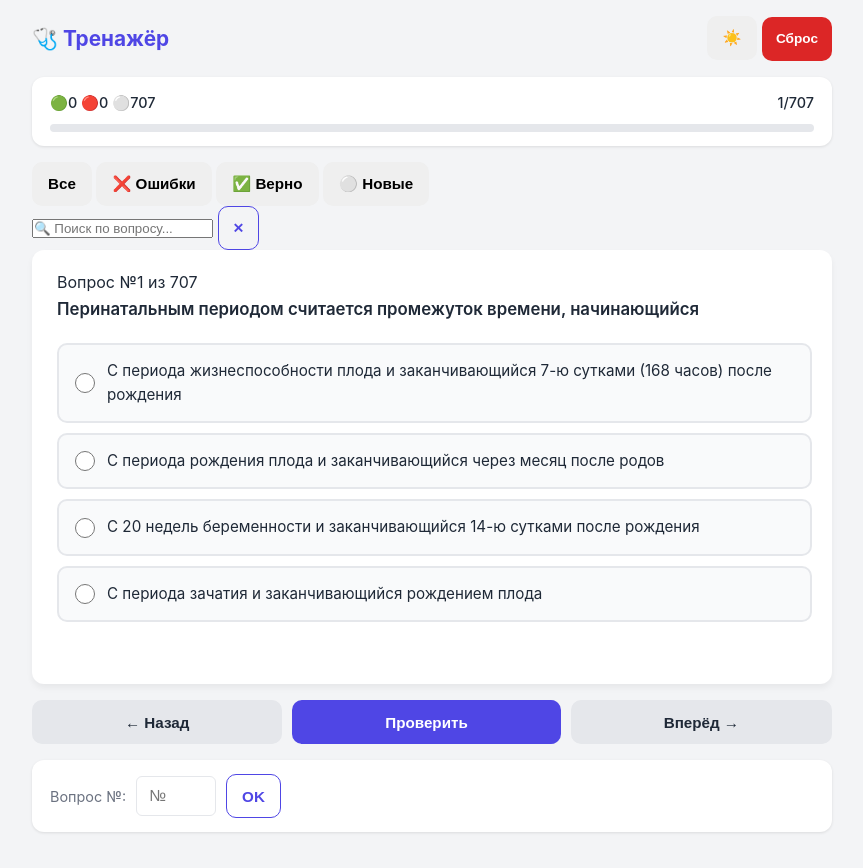
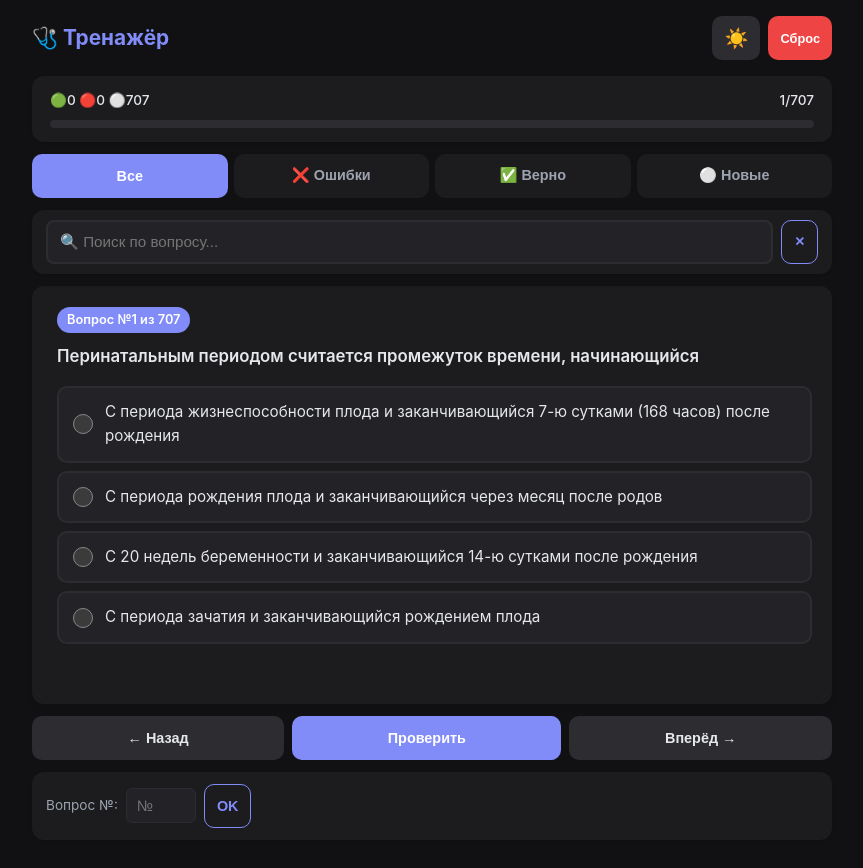
Before and after one commit to Yavaland/med-trainer, a plain HTML site: page index.html in a window 1280 px wide. Both pictures are taken after a click on the button "Тема". Shown: the whole page, without its empty margins (208-1071 px from the left). Drawn offline with Linux system fonts and the light colour scheme.

Commit message:
Update style.css

```diff
--- a/style.css
+++ b/style.css
@@ -10,8 +10,36 @@
     --text: #1f2937;
     --text-muted: #6b7280;
     --border: #e5e7eb;
+    --answer-bg: #f9fafb;
+    --answer-hover: #eef2ff;
     --radius: 12px;
+    --highlight: #fef08a;
 }
+
+[data-theme="dark"] {
+    --primary: #818cf8;
+    --primary-hover: #6366f1;
+    --success: #22c55e;
+    --success-bg: #14532d;
+    --danger: #ef4444;
+    --danger-bg: #7f1d1d;
+    --bg: #111113;
+    --card-bg: #1c1c1f;
+    --text: #e5e7eb;
+    --text-muted: #9ca3af;
+    --border: #2d2d31;
+    --answer-bg: #232327;
+    --answer-hover: #2a2a30;
+    --highlight: #854d0e;
+}
+
+[data-theme="dark"] body { color-scheme: dark; }
+[data-theme="dark"] .btn-secondary { background-color: #2d2d31; color: var(--text); }
+[data-theme="dark"] .btn-secondary:hover { background-color: #3a3a40; }
+[data-theme="dark"] .jump-panel input,
+[data-theme="dark"] .search-panel input { background-color: #232327; color: var(--text); border-color: var(--border); }
+[data-theme="dark"] .highlight { color: #fff; }
+[data-theme="dark"] .btn-theme { background-color: #2d2d31; color: #fbbf24; }
 
 * {
     box-sizing: border-box;
@@ -31,13 +59,13 @@ body {
     color: var(--text);
     line-height: 1.6;
     padding: 16px;
+    padding-top: max(16px, env(safe-area-inset-top));
+    padding-bottom: max(16px, env(safe-area-inset-bottom));
     min-height: 100vh;
+    transition: background-color 0.3s, color 0.3s;
 }
 
-.app-container {
-    max-width: 800px;
-    margin: 0 auto;
-}
+.app-container { max-width: 800px; margin: 0 auto; }
 
 .app-header {
     display: flex;
@@ -46,25 +74,24 @@ body {
     margin-bottom: 16px;
     gap: 10px;
 }
-.app-header h1 {
-    font-size: 1.3rem;
-    color: var(--primary);
-}
+.app-header h1 { font-size: 1.3rem; color: var(--primary); }
+.header-buttons { display: flex; gap: 8px; align-items: center; }
 
 .stats-panel {
     background: var(--card-bg);
     padding: 14px 18px;
     border-radius: var(--radius);
     box-shadow: 0 1px 3px rgba(0,0,0,0.1);
-    margin-bottom: 16px;
+    margin-bottom: 12px;
 }
 .stats-text {
-    font-size: 0.9rem;
+    font-size: 0.85rem;
     font-weight: 500;
-    margin-bottom: 10px;
+    margin-bottom: 8px;
     display: flex;
     justify-content: space-between;
     gap: 8px;
+    flex-wrap: wrap;
 }
 .progress-bar-container {
     width: 100%;
@@ -80,49 +107,106 @@ body {
     transition: width 0.4s ease;
 }
 
+.filter-panel {
+    display: flex;
+    gap: 6px;
+    margin-bottom: 12px;
+    flex-wrap: wrap;
+}
+.btn-filter {
+    flex: 1;
+    min-width: 70px;
+    padding: 8px 10px;
+    background-color: var(--card-bg);
+    border: 2px solid var(--border);
+    border-radius: 8px;
+    font-size: 0.8rem;
+    font-weight: 600;
+    color: var(--text-muted);
+    cursor: pointer;
+    transition: all 0.2s;
+}
+.btn-filter:hover { border-color: var(--primary); color: var(--primary); }
+.btn-filter.active {
+    background-color: var(--primary);
+    border-color: var(--primary);
+    color: white;
+}
+
+.search-panel {
+    display: flex;
+    gap: 8px;
+    margin-bottom: 12px;
+    background: var(--card-bg);
+    padding: 10px 14px;
+    border-radius: var(--radius);
+    box-shadow: 0 1px 3px rgba(0,0,0,0.1);
+}
+.search-panel input {
+    flex: 1;
+    padding: 10px 12px;
+    border: 2px solid var(--border);
+    border-radius: 8px;
+    font-size: 0.95rem;
+    outline: none;
+    background-color: var(--card-bg);
+    color: var(--text);
+    transition: border-color 0.2s;
+}
+.search-panel input:focus { border-color: var(--primary); }
+
 .question-card {
     background: var(--card-bg);
     padding: 20px;
     border-radius: var(--radius);
     box-shadow: 0 4px 6px rgba(0,0,0,0.05);
-    margin-bottom: 16px;
+    margin-bottom: 12px;
     border-left: 5px solid transparent;
     transition: all 0.3s ease;
 }
-.question-card.success {
-    border-left-color: var(--success);
-    background-color: var(--success-bg);
-}
-.question-card.error {
-    border-left-color: var(--danger);
-    background-color: var(--danger-bg);
-}
+.question-card.success { border-left-color: var(--success); background-color: var(--success-bg); }
+.question-card.error { border-left-color: var(--danger); background-color: var(--danger-bg); }
 
 .fade-enter { opacity: 0; transform: translateY(10px); }
-.fade-enter-active {
-    opacity: 1;
-    transform: translateY(0);
-    transition: opacity 0.3s, transform 0.3s;
+.fade-enter-active { opacity: 1; transform: translateY(0); transition: opacity 0.3s, transform 0.3s; }
+
+.question-number {
+    display: inline-block;
+    background-color: var(--primary);
+    color: white;
+    padding: 3px 10px;
+    border-radius: 20px;
+    font-size: 0.8rem;
+    font-weight: 600;
+    margin-bottom: 10px;
+}
+.filter-info {
+    font-size: 0.8rem;
+    color: var(--text-muted);
+    margin-bottom: 8px;
 }
 
 .question-text {
     font-size: 1.05rem;
     font-weight: 600;
-    margin-bottom: 20px;
+    margin-bottom: 16px;
     white-space: pre-wrap;
 }
 
-.answers-list {
-    display: flex;
-    flex-direction: column;
-    gap: 10px;
+.highlight {
+    background-color: var(--highlight);
+    padding: 1px 3px;
+    border-radius: 3px;
+    font-weight: 700;
 }
+
+.answers-list { display: flex; flex-direction: column; gap: 8px; }
 .answers-list label {
     display: flex;
     align-items: center;
     gap: 12px;
-    padding: 14px 16px;
-    background-color: #f9fafb;
+    padding: 12px 14px;
+    background-color: var(--answer-bg);
     border: 2px solid var(--border);
     border-radius: 10px;
     cursor: pointer;
@@ -130,136 +214,80 @@ body {
     font-size: 0.95rem;
     min-height: 48px;
 }
-.answers-list label:hover {
-    background-color: #eef2ff;
-    border-color: var(--primary);
-}
+.answers-list label:hover { background-color: var(--answer-hover); border-color: var(--primary); }
 .answers-list input[type="radio"],
 .answers-list input[type="checkbox"] {
-    width: 20px;
-    height: 20px;
-    min-width: 20px;
-    accent-color: var(--primary);
-    cursor: pointer;
+    width: 20px; height: 20px; min-width: 20px;
+    accent-color: var(--primary); cursor: pointer;
 }
-.answers-list label.correct {
-    background-color: var(--success-bg) !important;
-    border-color: var(--success) !important;
-    font-weight: 500;
-}
-.answers-list label.wrong {
-    background-color: var(--danger-bg) !important;
-    border-color: var(--danger) !important;
-}
+.answers-list label.correct { background-color: var(--success-bg) !important; border-color: var(--success) !important; font-weight: 500; }
+.answers-list label.wrong { background-color: var(--danger-bg) !important; border-color: var(--danger) !important; }
 
 .result-message {
-    margin-top: 18px;
+    margin-top: 16px;
     font-size: 1.05rem;
     font-weight: 700;
     text-align: center;
     min-height: 24px;
 }
 
-.controls {
-    display: flex;
-    justify-content: space-between;
-    gap: 10px;
-    margin-bottom: 16px;
-}
+.controls { display: flex; justify-content: space-between; gap: 8px; margin-bottom: 12px; }
 
 .jump-panel {
     display: flex;
     align-items: center;
-    gap: 10px;
+    gap: 8px;
     background: var(--card-bg);
-    padding: 14px 18px;
+    padding: 12px 14px;
     border-radius: var(--radius);
     box-shadow: 0 1px 3px rgba(0,0,0,0.1);
-    margin-bottom: 16px;
+    margin-bottom: 12px;
     flex-wrap: wrap;
 }
-.jump-panel label {
-    font-size: 0.9rem;
-    color: var(--text-muted);
-}
+.jump-panel label { font-size: 0.85rem; color: var(--text-muted); }
 .jump-panel input {
-    width: 80px;
-    padding: 10px 12px;
-    border: 1px solid var(--border);
-    border-radius: 6px;
-    font-size: 1rem;
-    outline: none;
+    width: 70px; padding: 8px 10px;
+    border: 1px solid var(--border); border-radius: 6px;
+    font-size: 0.95rem; outline: none;
+    background-color: var(--card-bg); color: var(--text);
 }
 .jump-panel input:focus { border-color: var(--primary); }
 
-.hotkeys-hint {
-    text-align: center;
-    font-size: 0.8rem;
-    color: var(--text-muted);
-    padding: 10px;
-    display: none;
-}
-kbd {
-    background-color: #f3f4f6;
-    border: 1px solid #d1d5db;
-    border-radius: 4px;
-    padding: 2px 6px;
-    font-family: monospace;
-    font-size: 0.8rem;
-}
-
 .btn {
-    padding: 12px 16px;
-    border: none;
-    border-radius: 10px;
-    font-size: 0.95rem;
-    font-weight: 600;
-    cursor: pointer;
+    padding: 10px 14px; border: none; border-radius: 10px;
+    font-size: 0.9rem; font-weight: 600; cursor: pointer;
     transition: all 0.2s;
-    display: inline-flex;
-    align-items: center;
-    justify-content: center;
-    min-height: 44px;
-    user-select: none;
+    display: inline-flex; align-items: center; justify-content: center;
+    min-height: 44px; user-select: none;
 }
 .btn:active { transform: scale(0.97); }
-.btn-primary {
-    background-color: var(--primary);
-    color: white;
-    flex-grow: 1;
+.btn-primary { background-color: var(--primary); color: white; flex-grow: 1; }
+.btn-primary:hover { background-color: var(--primary-hover); }
+.btn-secondary { background-color: var(--border); color: var(--text); flex-grow: 1; }
+.btn-secondary:hover { background-color: #d1d5db; }
+.btn-danger { background-color: var(--danger); color: white; }
+.btn-danger:hover { background-color: #b91c1c; }
+.btn-outline { background: transparent; border: 1px solid var(--primary); color: var(--primary); padding: 8px 12px; }
+.btn-outline:hover { background-color: var(--primary); color: white; }
+.btn-sm { padding: 6px 12px; font-size: 0.8rem; }
+.btn-theme {
+    background-color: var(--border); color: #f59e0b;
+    padding: 6px 12px; font-size: 1.2rem;
+    min-height: 44px; min-width: 44px; border-radius: 10px;
 }
-.btn-primary:hover, .btn-primary:active { background-color: var(--primary-hover); }
-.btn-secondary {
-    background-color: var(--border);
-    color: var(--text);
-    flex-grow: 1;
-}
-.btn-secondary:hover, .btn-secondary:active { background-color: #d1d5db; }
-.btn-danger {
-    background-color: var(--danger);
-    color: white;
-}
-.btn-danger:hover, .btn-danger:active { background-color: #b91c1c; }
-.btn-outline {
-    background-color: transparent;
-    border: 1px solid var(--primary);
-    color: var(--primary);
-    padding: 10px 15px;
-}
-.btn-outline:hover, .btn-outline:active {
-    background-color: var(--primary);
-    color: white;
-}
-.btn-sm {
-    padding: 8px 14px;
-    font-size: 0.85rem;
-}
+.btn-theme:hover { transform: rotate(20deg); }
+
+.no-results { text-align: center; padding: 40px 20px; color: var(--text-muted); }
+.no-results-icon { font-size: 3rem; margin-bottom: 10px; }
 
 @media (max-width: 600px) {
     body { padding: 10px; }
     .question-card { padding: 16px; }
     .question-text { font-size: 1rem; }
-    .btn { font-size: 0.9rem; padding: 10px; }
+    .btn { font-size: 0.85rem; padding: 8px; }
     .jump-panel { flex-direction: column; align-items: stretch; text-align: center; }
     .jump-panel input { width: 100%; }
+    .filter-panel { flex-direction: column; }
+    .btn-filter { min-width: 100%; }
+    .app-header h1 { font-size: 1.1rem; }
 }
```
